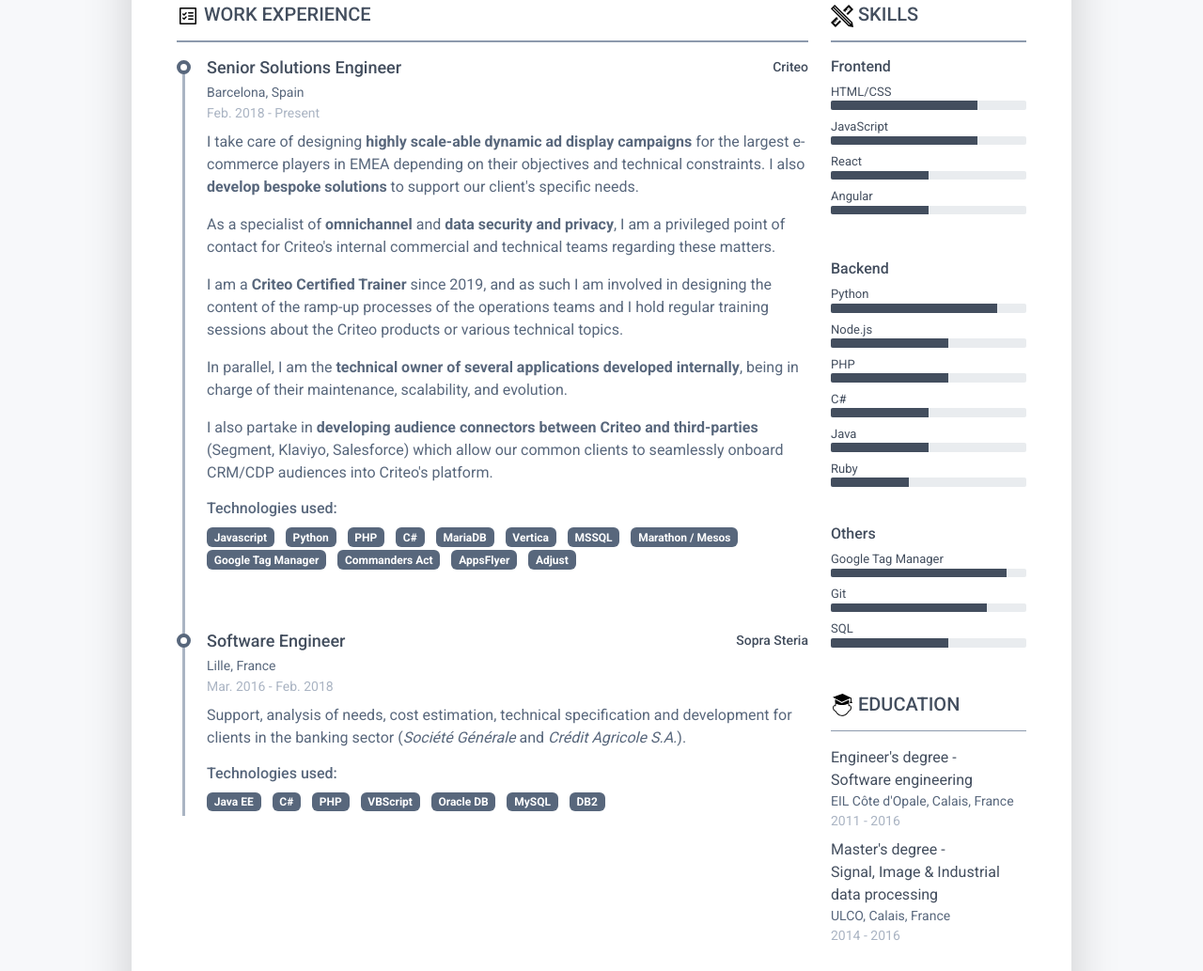
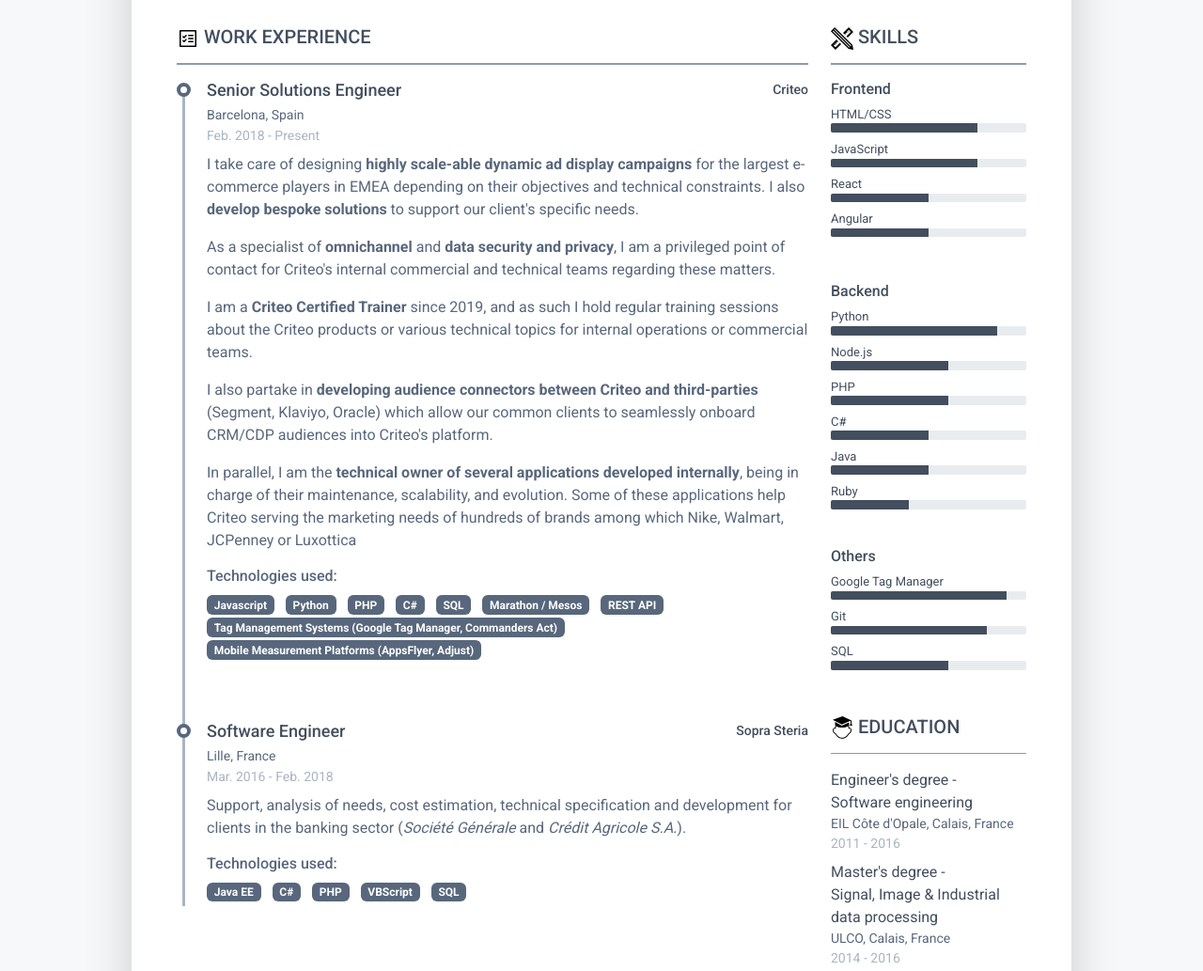
Before and after one commit to MarcDillar/cv, a plain HTML site: page index.html in a window 1280 px wide. Shown: the part 447-1480 px from the top of the page at 94% size. Drawn offline with nearby package versions, Linux system fonts and the light colour scheme.

Commit message:
various minor updates

```diff
--- a/index.html
+++ b/index.html
@@ -52,7 +52,7 @@
 				    <h2 class="resume-section-title text-uppercase font-weight-bold pb-3 mb-3">Summary</h2>
 				    <div class="resume-section-content">
 					    <p class="mb-0">Software Engineer with experience in Digital Advertising.</p>
-						<p class="mb-0">I would described myself as a curious person. I thrive when I am challenged and I always seek new opportunities to learn.</p>
+						<p class="mb-0">I would described myself as a curious person who thrives in environments that favour collaboration, experimentations, learning and knowledge sharing.</p>
 				    </div>
 			    </section>
 			    <div class="row">
@@ -72,9 +72,9 @@
 									    <div class="resume-timeline-item-desc">
 										    <p>I take care of designing <b>highly scale-able dynamic ad display campaigns</b> for the largest e-commerce players in EMEA depending on their objectives and technical constraints. I also <b>develop bespoke solutions</b> to support our client's specific needs.</p>
 											<p>As a specialist of <b>omnichannel</b> and <b>data security and privacy</b>, I am a privileged point of contact for Criteo's internal commercial and technical teams regarding these matters.</p>
-											<p>I am a <b>Criteo Certified Trainer</b> since 2019, and as such I am involved in designing the content of the ramp-up processes of the operations teams and I hold regular training sessions about the Criteo products or various technical topics.</p>
-											<p>In parallel, I am the <b>technical owner of several applications developed internally</b>, being in charge of their maintenance, scalability, and evolution.</p>
-											<p>I also partake in <b>developing audience connectors between Criteo and third-parties</b> (Segment, Klaviyo, Salesforce) which allow our common clients to seamlessly onboard CRM/CDP audiences into Criteo's platform.</p>
+											<p>I am a <b>Criteo Certified Trainer</b> since 2019, and as such I hold regular training sessions about the Criteo products or various technical topics for internal operations or commercial teams.</p>
+											<p>I also partake in <b>developing audience connectors between Criteo and third-parties</b> (Segment, Klaviyo, Oracle) which allow our common clients to seamlessly onboard CRM/CDP audiences into Criteo's platform.</p>
+											<p>In parallel, I am the <b>technical owner of several applications developed internally</b>, being in charge of their maintenance, scalability, and evolution. Some of these applications help Criteo serving the marketing needs of hundreds of brands among which Nike, Walmart, JCPenney or Luxottica</p>
 
 										    <h4 class="resume-timeline-item-desc-heading font-weight-bold">Technologies used:</h4>
 										    <ul class="list-inline">
@@ -82,14 +82,11 @@
 												<li class="list-inline-item"><span class="badge bg-secondary badge-pill">Python</span></li>
 											    <li class="list-inline-item"><span class="badge bg-secondary badge-pill">PHP</span></li>
 											    <li class="list-inline-item"><span class="badge bg-secondary badge-pill">C#</span></li>
-												<li class="list-inline-item"><span class="badge bg-secondary badge-pill">MariaDB</span></li>
-												<li class="list-inline-item"><span class="badge bg-secondary badge-pill">Vertica</span></li>
-												<li class="list-inline-item"><span class="badge bg-secondary badge-pill">MSSQL</span></li>
+												<li class="list-inline-item"><span class="badge bg-secondary badge-pill">SQL</span></li>
 											    <li class="list-inline-item"><span class="badge bg-secondary badge-pill">Marathon / Mesos</span></li>
-											    <li class="list-inline-item"><span class="badge bg-secondary badge-pill">Google Tag Manager</span></li>
-											    <li class="list-inline-item"><span class="badge bg-secondary badge-pill">Commanders Act</span></li>
-												<li class="list-inline-item"><span class="badge bg-secondary badge-pill">AppsFlyer</span></li>
-												<li class="list-inline-item"><span class="badge bg-secondary badge-pill">Adjust</span></li>
+												<li class="list-inline-item"><span class="badge bg-secondary badge-pill">REST API</span></li>
+											    <li class="list-inline-item"><span class="badge bg-secondary badge-pill">Tag Management Systems (Google Tag Manager, Commanders Act)</span></li>
+												<li class="list-inline-item"><span class="badge bg-secondary badge-pill">Mobile Measurement Platforms (AppsFlyer, Adjust)</span></li>
 										    </ul>
 									    </div>
 								    </article>
@@ -109,9 +106,7 @@
 											    <li class="list-inline-item"><span class="badge bg-secondary badge-pill">C#</span></li>
 											    <li class="list-inline-item"><span class="badge bg-secondary badge-pill">PHP</span></li>
 											    <li class="list-inline-item"><span class="badge bg-secondary badge-pill">VBScript</span></li>
-												<li class="list-inline-item"><span class="badge bg-secondary badge-pill">Oracle DB</span></li>
-												<li class="list-inline-item"><span class="badge bg-secondary badge-pill">MySQL</span></li>
-												<li class="list-inline-item"><span class="badge bg-secondary badge-pill">DB2</span></li>
+												<li class="list-inline-item"><span class="badge bg-secondary badge-pill">SQL</span></li>
 										    </ul>
 									    </div>
 								    </article>
```
